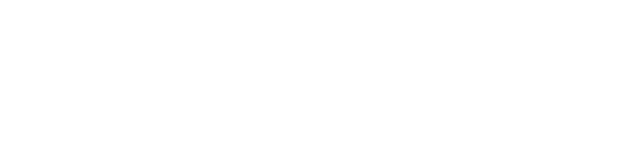
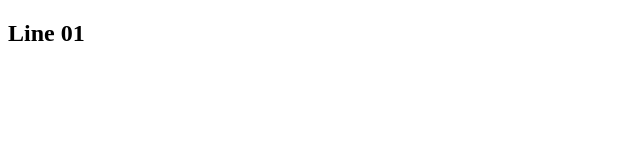
Before and after one commit to devsrocky/testgit, a plain HTML site: page index.html in a window 1280 px wide. Shown: the whole page, without its empty margins (0-640 px from the left). Drawn offline with Linux system fonts and the light colour scheme.

Commit message:
version 1.0.1

```diff
--- a/index.html
+++ b/index.html
@@ -7,5 +7,7 @@
 </head>
 <body>
 
+    <h2>Line 01</h2>
+
 </body>
 </html>
```
